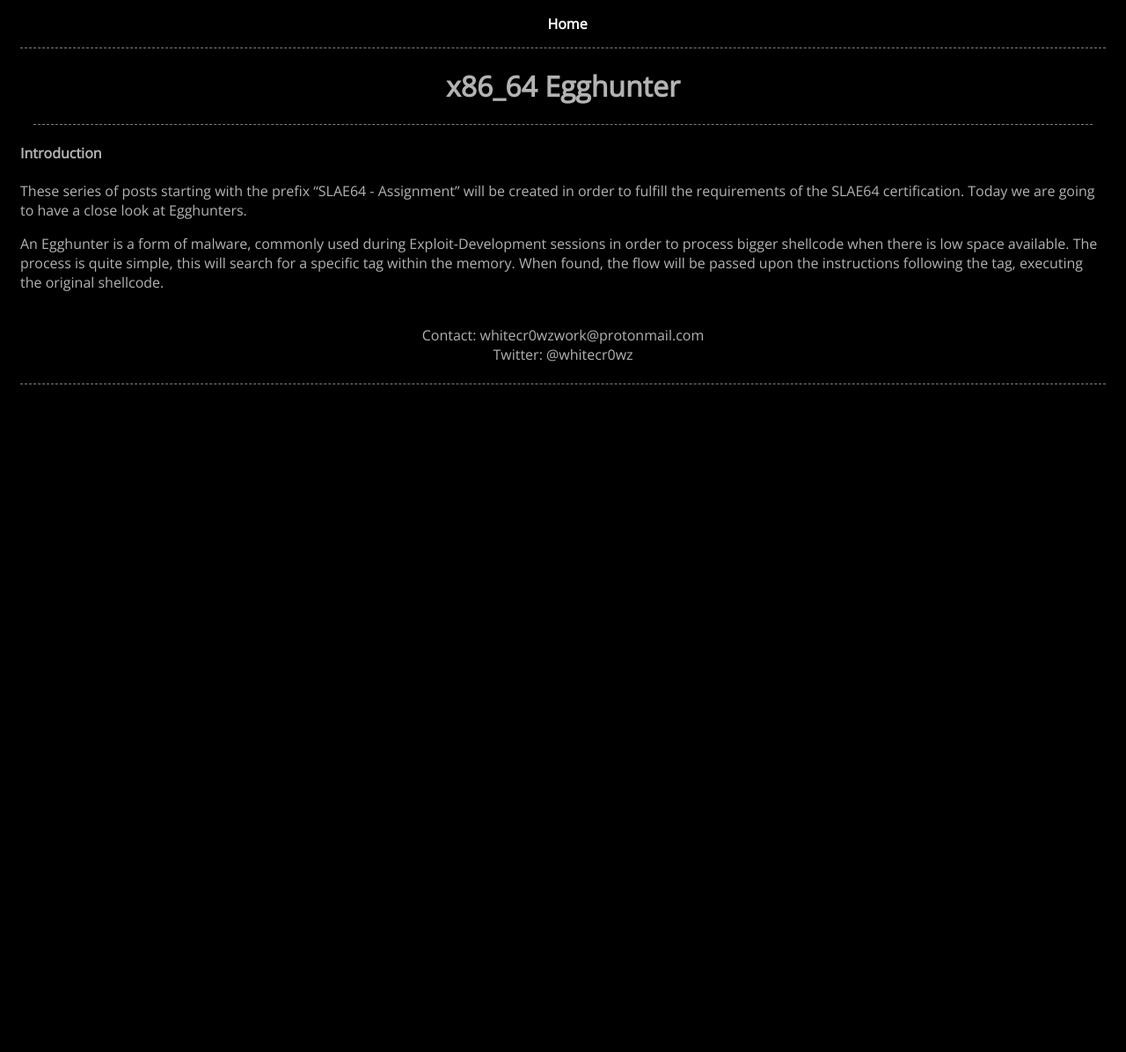
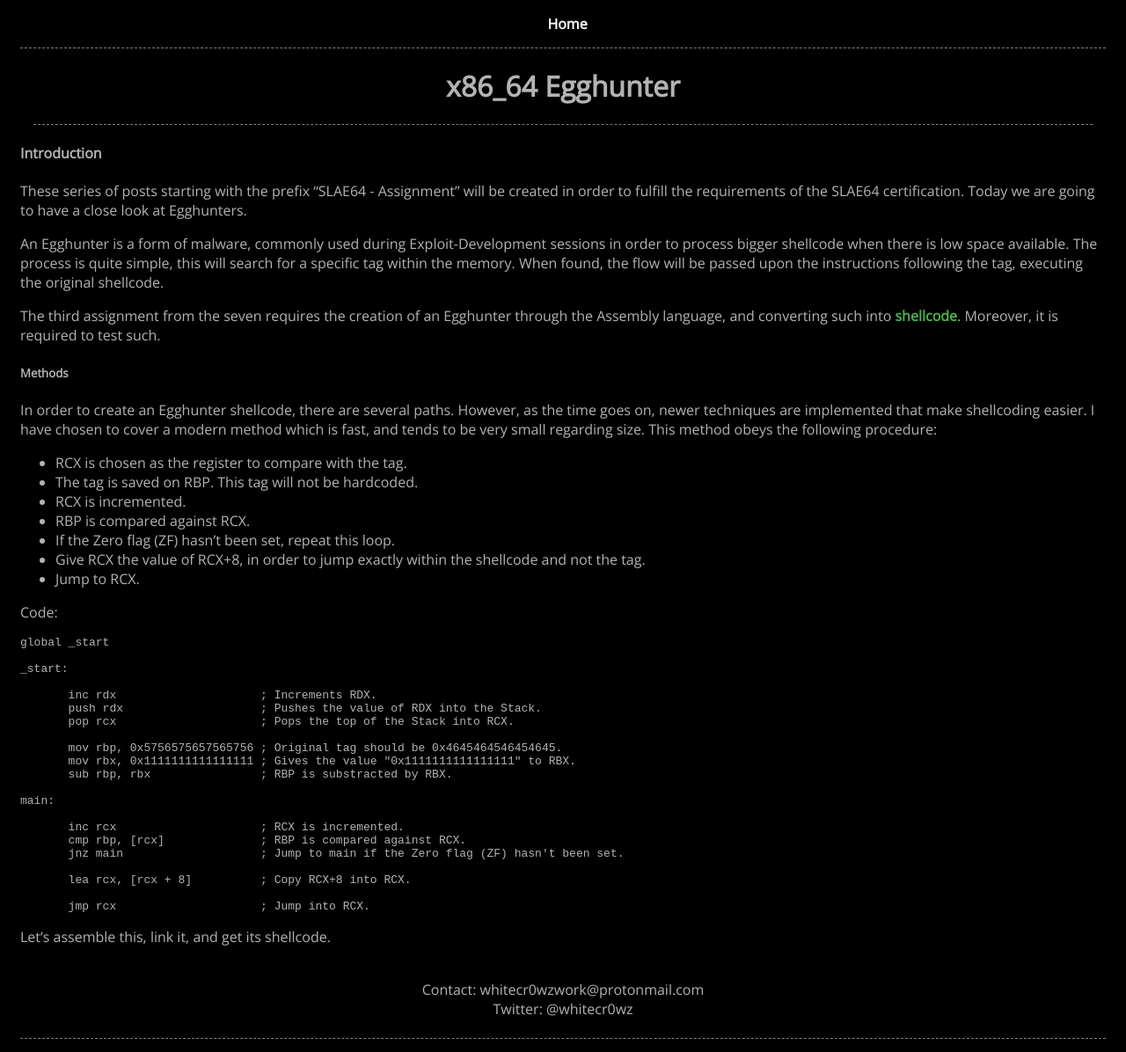
Before and after one commit to whitecr0wz/whitecr0wz.github.io, a Jekyll site: the page built from _posts/posts/2021-01-14-SLAE64-Egghunter.md, in a window 1280 px wide. Shown: the whole page at 88% size. Built offline with Jekyll 4.4.1, drawn with Linux system fonts in a browser that asks for light colours; before the commit the page ends 900 px from its top, so only the background shows below that.

Commit message:
Update 2021-01-14-SLAE64-Egghunter.md

````diff
--- a/_posts/posts/2021-01-14-SLAE64-Egghunter.md
+++ b/_posts/posts/2021-01-14-SLAE64-Egghunter.md
@@ -9,8 +9,50 @@ en: true
 
 #### Introduction
 
-These series of posts starting with the prefix "SLAE64 - Assignment" will be created in order to fulfill the requirements of the SLAE64 certification. Today we are going to have a close
-look at Egghunters.
+These series of posts starting with the prefix "SLAE64 - Assignment" will be created in order to fulfill the requirements of the SLAE64 certification. Today we are going to have a close look at Egghunters.
 
 An Egghunter is a form of malware, commonly used during Exploit-Development sessions in order to process bigger shellcode when there is low space available. The process is quite
 simple, this will search for a specific tag within the memory. When found, the flow will be passed upon the instructions following the tag, executing the original shellcode.
+
+The third assignment from the seven requires the creation of an Egghunter through the Assembly language, and converting such into [shellcode](https://es.wikipedia.org/wiki/Shellcode). Moreover, it is required to test such.
+
+##### Methods
+
+In order to create an Egghunter shellcode, there are several paths. However, as the time goes on, newer techniques are implemented that make shellcoding easier. I have chosen to
+cover a modern method which is fast, and tends to be very small regarding size. This method obeys the following procedure:
+
++ RCX is chosen as the register to compare with the tag.
++ The tag is saved on RBP. This tag will not be hardcoded.
++ RCX is incremented.
++ RBP is compared against RCX.
++ If the Zero flag (ZF) hasn't been set, repeat this loop.
++ Give RCX the value of RCX+8, in order to jump exactly within the shellcode and not the tag.
++ Jump to RCX.
+
+Code:
+
+```term
+global _start
+
+_start:
+
+       inc rdx                     ; Increments RDX.
+       push rdx                    ; Pushes the value of RDX into the Stack.
+       pop rcx                     ; Pops the top of the Stack into RCX.
+
+       mov rbp, 0x5756575657565756 ; Original tag should be 0x4645464546454645.
+       mov rbx, 0x1111111111111111 ; Gives the value "0x1111111111111111" to RBX.
+       sub rbp, rbx                ; RBP is substracted by RBX.
+
+main:
+
+       inc rcx                     ; RCX is incremented.
+       cmp rbp, [rcx]              ; RBP is compared against RCX.
+       jnz main                    ; Jump to main if the Zero flag (ZF) hasn't been set.
+
+       lea rcx, [rcx + 8]          ; Copy RCX+8 into RCX.
+
+       jmp rcx                     ; Jump into RCX.
+```
+
+Let's assemble this, link it, and get its shellcode.
````
